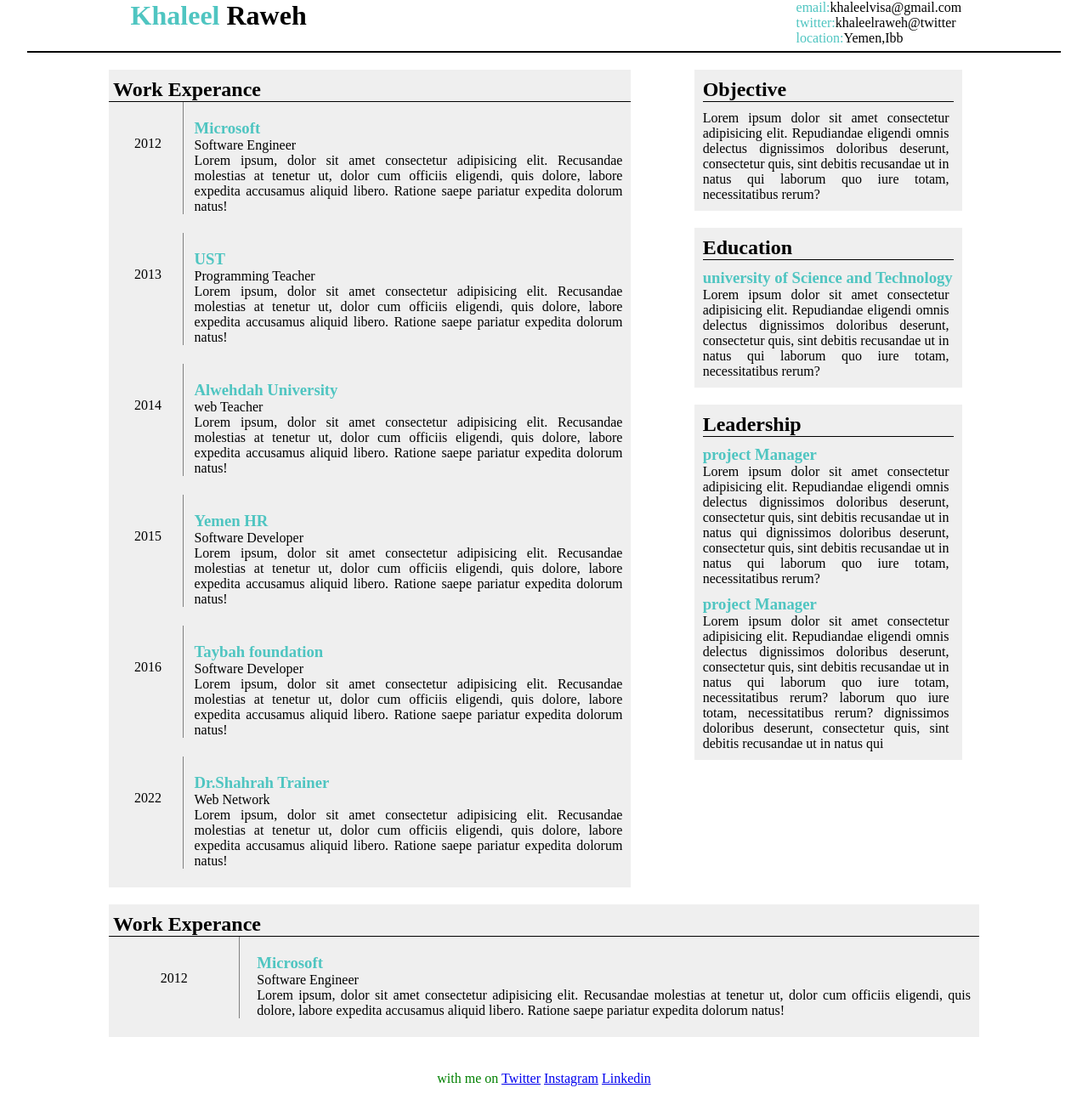
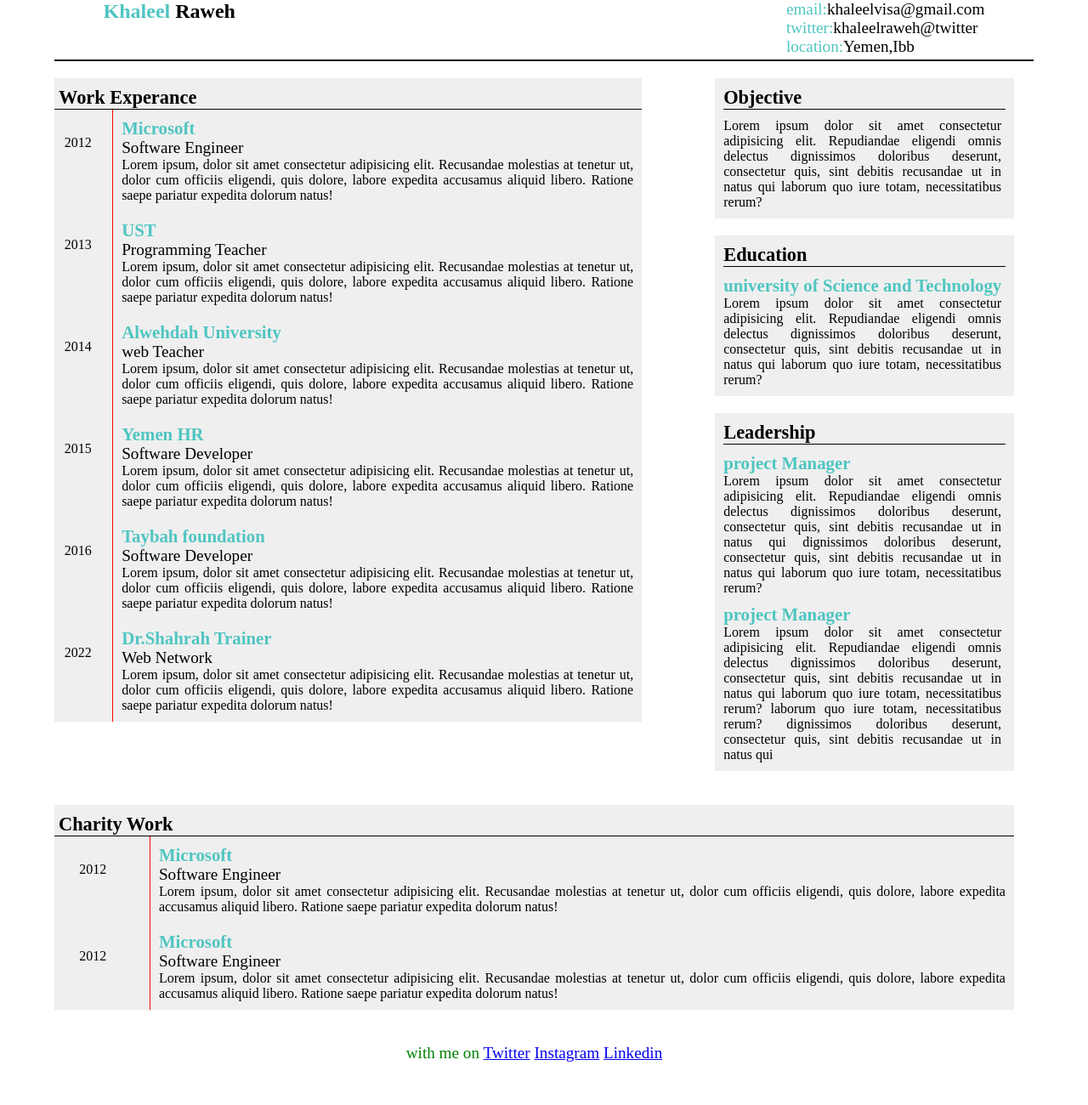
Before and after one commit to khaleelraweh/Sample-cv-page, a plain HTML site: page index.html in a window 1280 px wide. Shown: the whole page at 85% size. Drawn offline with Linux system fonts and the light colour scheme.

Commit message:
commit change 2

```diff
--- a/index.html
+++ b/index.html
@@ -11,11 +11,11 @@
     <!-- header of the cv -->
     <header>
         <div class="container">
-            <div class="row">
+            <div class="row flex-main">
                 <div class="col-8">
                     <h1><span>Khaleel </span>Raweh</h1>
                 </div>
-                <div class="col-4">
+                <div class="col-4 flex-container">
                     <p>
                         <span>email:</span>khaleelvisa@gmail.com<br>
                         <span>twitter:</span>khaleelraweh@twitter<br>
@@ -55,6 +55,7 @@
                                     <!--item right content-->
                                     <div class="item-right-content">
 
+                                        <div class="content-container">
                                             <!--item title -->
                                             <div class="item-title">
                                                 <h3>Microsoft</h3>
@@ -65,6 +66,7 @@
                                                 Lorem ipsum, dolor sit amet consectetur adipisicing elit. Recusandae molestias at tenetur ut,
                                                 dolor cum officiis eligendi, quis dolore, labore expedita accusamus aliquid libero. Ratione
                                                 saepe pariatur expedita dolorum natus!
+                                            </div>
                                         </div>
                                     </div>
 
@@ -81,6 +83,8 @@
                                     <!--item right content-->
                                     <div class="item-right-content">
 
+                                        <div class="content-container">
+
                                             <!--item title -->
                                             <div class="item-title">
                                                 <h3>UST</h3>
@@ -91,6 +95,7 @@
                                                 Lorem ipsum, dolor sit amet consectetur adipisicing elit. Recusandae molestias at tenetur ut,
                                                 dolor cum officiis eligendi, quis dolore, labore expedita accusamus aliquid libero. Ratione saepe
                                                 pariatur expedita dolorum natus!
+                                            </div>
                                         </div>
                                     </div>
 
@@ -107,6 +112,8 @@
                                         <!--item right content-->
                                         <div class="item-right-content">
 
+                                            <div class="content-container">
+
                                                 <!--item title -->
                                                 <div class="item-title">
                                                     <h3>Alwehdah University</h3>
@@ -117,6 +124,8 @@
                                                     Lorem ipsum, dolor sit amet consectetur adipisicing elit. Recusandae molestias at tenetur
                                                     ut, dolor cum officiis eligendi, quis dolore, labore expedita accusamus aliquid libero.
                                                     Ratione saepe pariatur expedita dolorum natus!
+                                                </div>
+
                                             </div>
                                         </div>
 
@@ -133,6 +142,8 @@
                                         <!--item right content-->
                                         <div class="item-right-content">
 
+                                            <div class="content-container">
+
                                                 <!--item title -->
                                                 <div class="item-title">
                                                     <h3>Yemen HR</h3>
@@ -143,6 +154,8 @@
                                                     Lorem ipsum, dolor sit amet consectetur adipisicing elit. Recusandae molestias at tenetur
                                                     ut, dolor cum officiis eligendi, quis dolore, labore expedita accusamus aliquid libero.
                                                     Ratione saepe pariatur expedita dolorum natus!
+                                                </div>
+
                                             </div>
                                         </div>
 
@@ -158,9 +171,9 @@
                                         </div>
                                         <!--item right content-->
                                         <div class="item-right-content">
-
+                                            <div class="content-container">
                                                 <!--item title -->
-                                            <div class="item-title">
+                                                <div class="item-title" >
                                                     <h3>Taybah foundation</h3>
                                                     <p>Software Developer</p>
                                                 </div>
@@ -169,6 +182,7 @@
                                                     Lorem ipsum, dolor sit amet consectetur adipisicing elit. Recusandae molestias at tenetur
                                                     ut, dolor cum officiis eligendi, quis dolore, labore expedita accusamus aliquid libero.
                                                     Ratione saepe pariatur expedita dolorum natus!
+                                                </div>
                                             </div>
                                         </div>
 
@@ -185,6 +199,8 @@
                                     <!--item right content-->
                                     <div class="item-right-content">
 
+                                        <div class="content-container">
+
                                             <!--item title -->
                                             <div class="item-title">
                                                 <h3>Dr.Shahrah Trainer</h3>
@@ -196,11 +212,12 @@
                                                 ut, dolor cum officiis eligendi, quis dolore, labore expedita accusamus aliquid libero.
                                                 Ratione saepe pariatur expedita dolorum natus!
                                             </div>
+
+                                        </div>
                                     </div>
 
                                  </div>
                             </div>
-
                         </div>
                     </div>
 
@@ -294,7 +311,7 @@
 
                                 <!--Work experience main title of section-->
                                 <div class="work-exp-title">
-                                    <h2>Work Experance</h2>
+                                    <h2> Charity Work</h2>
                                 </div>
 
                                 <!--Work experience all items inside -->
@@ -310,6 +327,7 @@
                                             </div>
                                             <!--item right content-->
                                             <div class="item-right-content">
+                                                <div class="content-container">
 
                                                     <!--item title -->
                                                     <div class="item-title">
@@ -322,10 +340,41 @@
                                                         dolor cum officiis eligendi, quis dolore, labore expedita accusamus aliquid libero. Ratione
                                                         saepe pariatur expedita dolorum natus!
                                                     </div>
+
+                                                </div>
+                                            </div>
+                                        </div>
+                                    </div>
+
+                                    <!--Work experience item 2-->
+                                    <div class="work-exp-item">
+
+                                        <div class="row">
+                                            <!--item left year-->
+                                            <div class="item-left-year">
+                                                <p>2012</p>
+                                            </div>
+                                            <!--item right content-->
+                                            <div class="item-right-content">
+                                                <div class="content-container">
+
+                                                    <!--item title -->
+                                                    <div class="item-title">
+                                                        <h3>Microsoft</h3>
+                                                        <p>Software Engineer</p>
+                                                    </div>
+                                                    <!--item description-->
+                                                    <div class="item-desc">
+                                                        Lorem ipsum, dolor sit amet consectetur adipisicing elit. Recusandae molestias at tenetur ut,
+                                                        dolor cum officiis eligendi, quis dolore, labore expedita accusamus aliquid libero. Ratione
+                                                        saepe pariatur expedita dolorum natus!
                                                     </div>
 
                                                 </div>
                                             </div>
+                                        </div>
+                                     </div>
+
                                 </div>
                         </div>
 
--- a/style.css
+++ b/style.css
@@ -2,9 +2,13 @@
     margin:0;
     padding:0;
 }
+body{
+    font-size: 1em;
+}
 /* ========general ===============*/
 .container{
-    width:80%;
+    /*width:80 */
+    width:90%;
     margin:auto;
 
 }
@@ -12,28 +16,61 @@
     clear:both;
 }
 .col-ful{
-    width:100%;
+    width:98%;
 }
 
+h1{
+    font-size: 1.5em;
+}
+h2{
+    font-size: 1.4em;
+}
+h3{
+    font-size: 1.3em;
+}
+p{
+    font-size: 1.2em;
+}
+span{
+    font-size: 1em;
+}
+
+.flex-container{
+    display: flex;
+    justify-content: flex-end;
+}
+/*
+.flex-main{
+    display: flex;
+    justify-content: space-between;
+}
+*/
 /*==========header section========*/
 header{
-    height:60px;
+    height:70px;
+    width:90%;
+    margin:auto;
+    overflow: hidden;
     border-bottom:2px solid #000;
-    width:95%;
-    margin:auto;
 
 }
 header .col-8{
     float: left;
-    width:70%;
-}
-header .col-4{
-    width: 30%;
-    float: right;
-    position: relative;
-    left:102px;
+    width:60%;
 
 }
+
+header .col-4{
+    width: 40%;
+    float: right;
+
+
+
+
+
+}
+
+
 header  span{
     color:#4FC5C1;
 }
@@ -43,6 +80,7 @@
 .information-section{
     margin-top:20px;
     margin-bottom: 20px;
+
 }
 
 /* --------- work experience style -------*/
@@ -54,7 +92,7 @@
 }
 .work-exp{
     background-color: #EFEFEF;
-    max-height: 1000px;
+    max-height: 866px;
     overflow: auto;
 
 }
@@ -65,38 +103,45 @@
     padding-left:5px;
 }
 
+
 /* --------- work experience items style -------*/
 .work-exp-item{
     overflow: hidden;
-    display: inline-block;
+
 
 }
 .work-exp-item .item-left-year{
-    width:15%;
-    margin-right:2%;
     float: left;
-    top:40px;
+    /*width:18%; */
+    width:8%;
+    text-align: center;
+    overflow: hidden;
     position: relative;
-    text-align: center;
+    top:30px;
 }
 .work-exp-item .item-left-year p{
     text-align: center;
+    width:100%;
+    font-size: 1rem;
 }
 
 .work-exp-item .item-right-content {
-    width:82%;
-    float: right;
-    border-left: 1px solid gray;
-    padding-left: 2%;
-    position: relative;
-    top: -18px;
     text-align:justify;
-    padding-right:10px;
+    border-left:1px solid red;
+    float:right;
+    width: 90%;
+
+
+}
+.content-container{
+    padding:10px;
 
 }
 .work-exp-item .item-right-content .item-title h3{
     color:#4FC5C1;
-    padding-top:20px;
+    display: inline;
+
+
 
 }
 .work-exp-item .item-right-content .item-title p{
@@ -109,10 +154,12 @@
     width:36%;
     float: right;
     margin-right: 2%;
+
+
 }
 .university {
     overflow: auto;
-    max-height: 1000px;
+    max-height: 866px;
 
 
 
@@ -153,3 +200,5 @@
 footer span{
     color:green;
 }
+
+/*============== chanriry work ============ */
```
Lines whose indentation alone changed are shown as unchanged.
